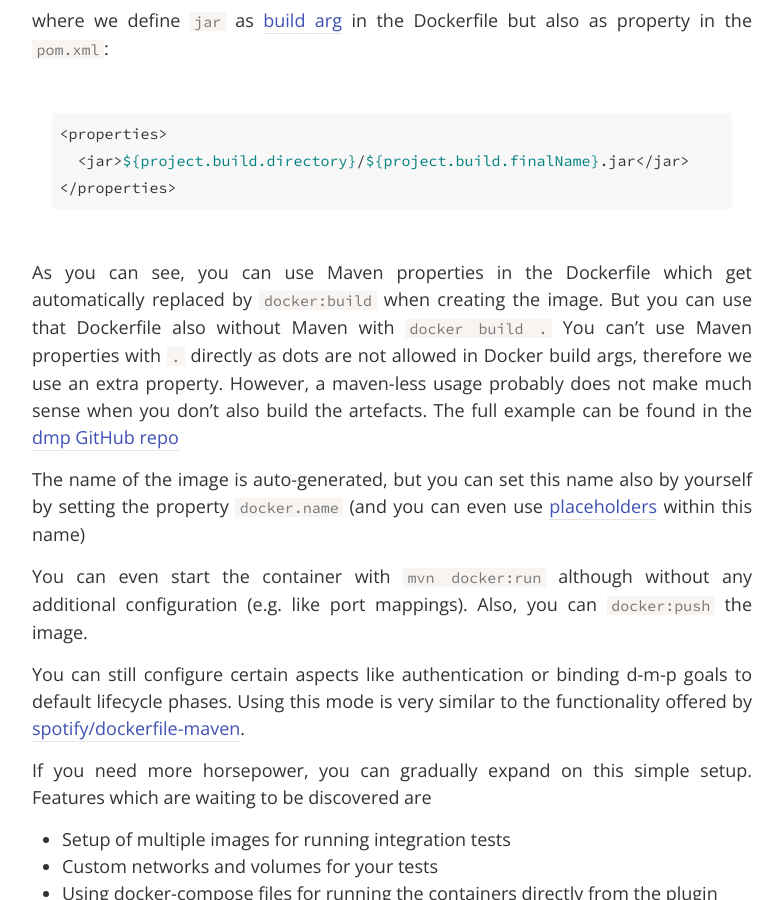
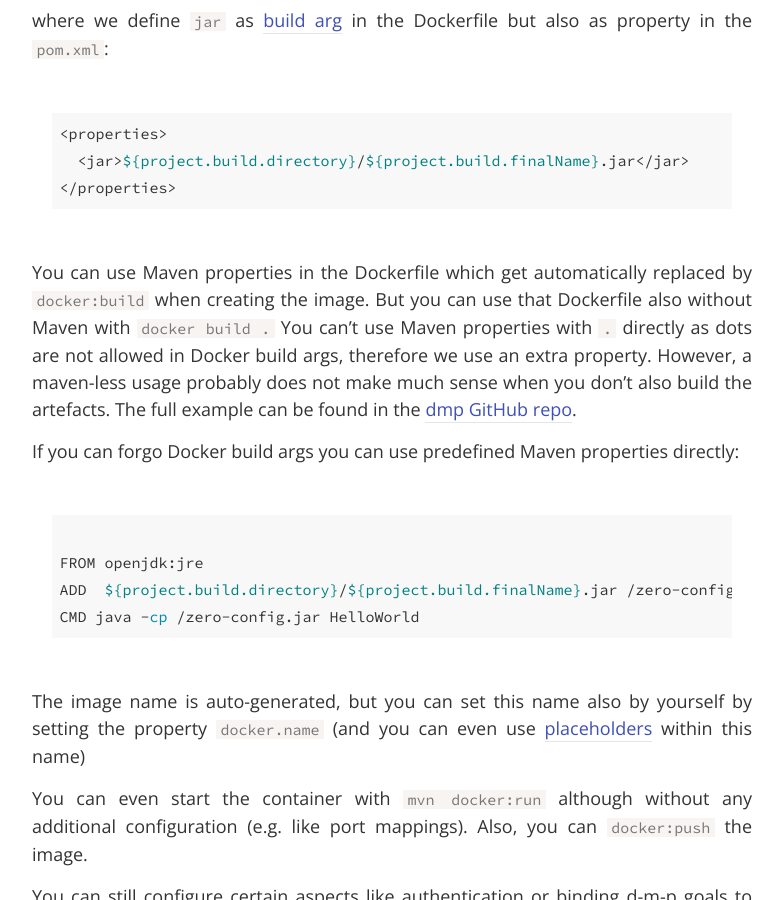
Before and after one commit to rhuss/rhuss.github.io, a Jekyll site: the page built from _posts/2018-04-12-simple-dockerfile-mode-dmp.md, in a window 1280 px wide and 900 px high, scrolled down 2148 px. Shown: the whole window, without its empty margins (248-1031 px from the left). Built offline with Jekyll 4.4.1, drawn with Linux system fonts in a browser that asks for light colours; nearby versions of some CDN libraries; comment, search, counter and statistics services are not loaded; some of the changed text lies outside the part shown.

Commit message:
minor update

````diff
--- a/_posts/2018-04-12-simple-dockerfile-mode-dmp.md
+++ b/_posts/2018-04-12-simple-dockerfile-mode-dmp.md
@@ -56,7 +56,7 @@ FROM busybox
 CMD ["echo", "Hello", "world!"]
 ```
 
-Of course, this image does not really much.
+This image does not really much.
 With `mvn docker:build` you can build it, with `docker run fabric8/smallest` you can test it.
 Or use `mvn docker:run` so that you even don't have to provide the image name.
 
@@ -80,13 +80,22 @@ where we define `jar` as [build arg][docker-build-arg] in the Dockerfile but als
 </properties>
 ```
 
-As you can see, you can use Maven properties in the Dockerfile which get automatically replaced by `docker:build` when creating the image.
+You can use Maven properties in the Dockerfile which get automatically replaced by `docker:build` when creating the image.
 But you can use that Dockerfile also without Maven with `docker build .`
 You can't use Maven properties with `.` directly as dots are not allowed in Docker build args, therefore we use an extra property.
 However, a maven-less usage probably does not make much sense when you don't also build the artefacts.
-The full example can be found in the [dmp GitHub repo][simple-dockerfile-example]
+The full example can be found in the [dmp GitHub repo][simple-dockerfile-example].
 
-The name of the image is auto-generated, but you can set this name also by yourself by setting the property `docker.name` (and you can even use [placeholders][dmp-placeholders] within this name)
+If you can forgo Docker build args you can use predefined Maven properties directly:
+
+```dockerfile
+
+FROM openjdk:jre
+ADD  ${project.build.directory}/${project.build.finalName}.jar /zero-config.jar
+CMD java -cp /zero-config.jar HelloWorld
+```
+
+The image name is auto-generated, but you can set this name also by yourself by setting the property `docker.name` (and you can even use [placeholders][dmp-placeholders] within this name)
 
 You can even start the container with `mvn docker:run` although without any additional configuration (e.g. like port mappings).
 Also, you can `docker:push` the image.
````
